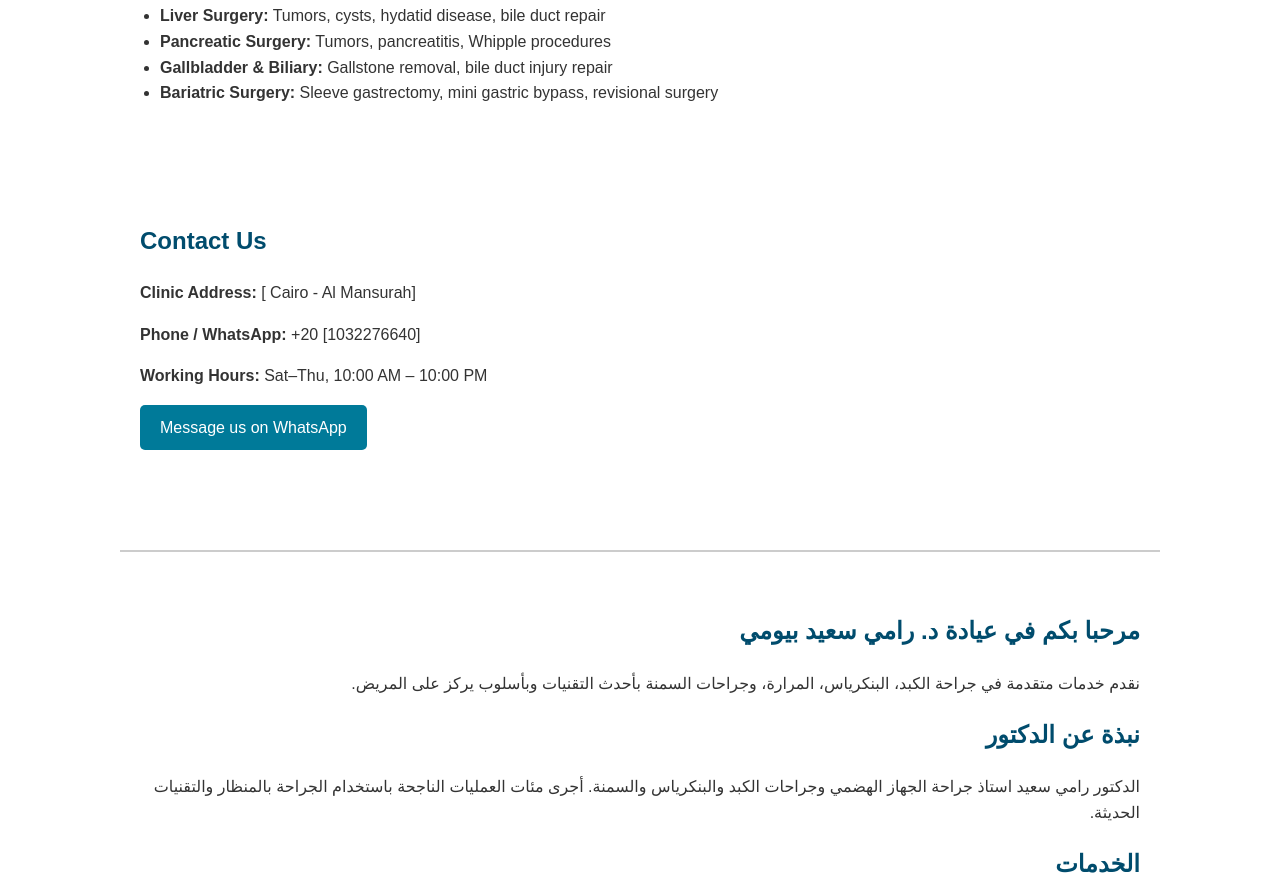
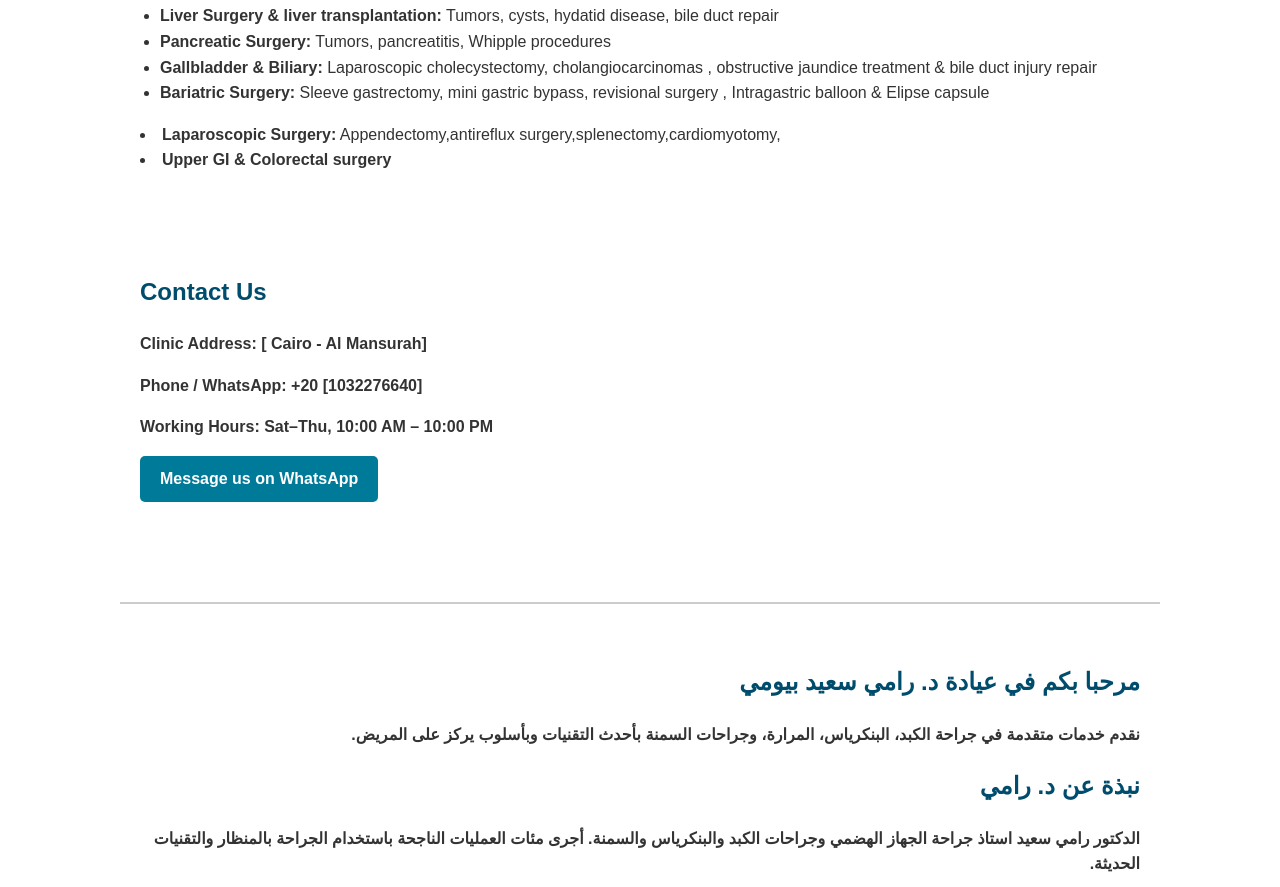
Before and after one commit to RamiSaeedClinic/RamiSaeed-Clinic, a plain HTML site: page index.html in a window 1280 px wide. Shown: the part 838-1725 px from the top of the page. Drawn offline with Linux system fonts and the light colour scheme.

Commit message:
Update index.html

```diff
--- a/index.html
+++ b/index.html
@@ -53,11 +53,15 @@
   <section id="services">
     <h2>Our Services</h2>
     <ul>
-      <li><strong>Liver Surgery:</strong> Tumors, cysts, hydatid disease, bile duct repair</li>
+      <li><strong>Liver Surgery & liver transplantation:</strong> Tumors, cysts, hydatid disease, bile duct repair</li>
       <li><strong>Pancreatic Surgery:</strong> Tumors, pancreatitis, Whipple procedures</li>
-      <li><strong>Gallbladder & Biliary:</strong> Gallstone removal, bile duct injury repair</li>
-      <li><strong>Bariatric Surgery:</strong> Sleeve gastrectomy, mini gastric bypass, revisional surgery</li>
+      <li><strong>Gallbladder & Biliary:</strong> Laparoscopic cholecystectomy, cholangiocarcinomas , obstructive jaundice treatment & bile duct injury repair</li>
+      <li><strong>Bariatric Surgery:</strong> Sleeve gastrectomy, mini gastric bypass, revisional surgery , Intragastric balloon & Elipse capsule</li>
    </ul>
+      <li><strong>Laparoscopic Surgery:</strong> Appendectomy,antireflux surgery,splenectomy,cardiomyotomy,</li>
+      <li><strong>Upper GI & Colorectal surgery</li>
+
+
   </section>
 
   <section id="contact">
@@ -65,7 +69,7 @@
     <p><strong>Clinic Address:</strong> [ Cairo - Al Mansurah]</p>
     <p><strong>Phone / WhatsApp:</strong> +20 [1032276640]</p>
     <p><strong>Working Hours:</strong> Sat–Thu, 10:00 AM – 10:00 PM</p>
-    <a class="btn" href="https://wa.me/20[1032276640]" target="_blank">Message us on WhatsApp</a>
+    <a class="btn" href="https://wa.me/+20[1032276640]" target="_blank">Message us on WhatsApp</a>
   </section>
 
   <section class="dual-lang">
@@ -74,7 +78,7 @@
       نقدم خدمات متقدمة في جراحة الكبد، البنكرياس، المرارة، وجراحات السمنة بأحدث التقنيات وبأسلوب يركز على المريض.
     </p>
 
-    <h2 style="text-align:right; direction:rtl;">نبذة عن الدكتور</h2>
+    <h2 style="text-align:right; direction:rtl;">نبذة عن د. رامي</h2>
     <p style="text-align:right; direction:rtl;">
       الدكتور رامي سعيد استاذ جراحة الجهاز الهضمي وجراحات الكبد والبنكرياس والسمنة. أجرى مئات العمليات الناجحة باستخدام الجراحة بالمنظار والتقنيات الحديثة.
     </p>
```
Lines whose indentation alone changed are shown as unchanged.
